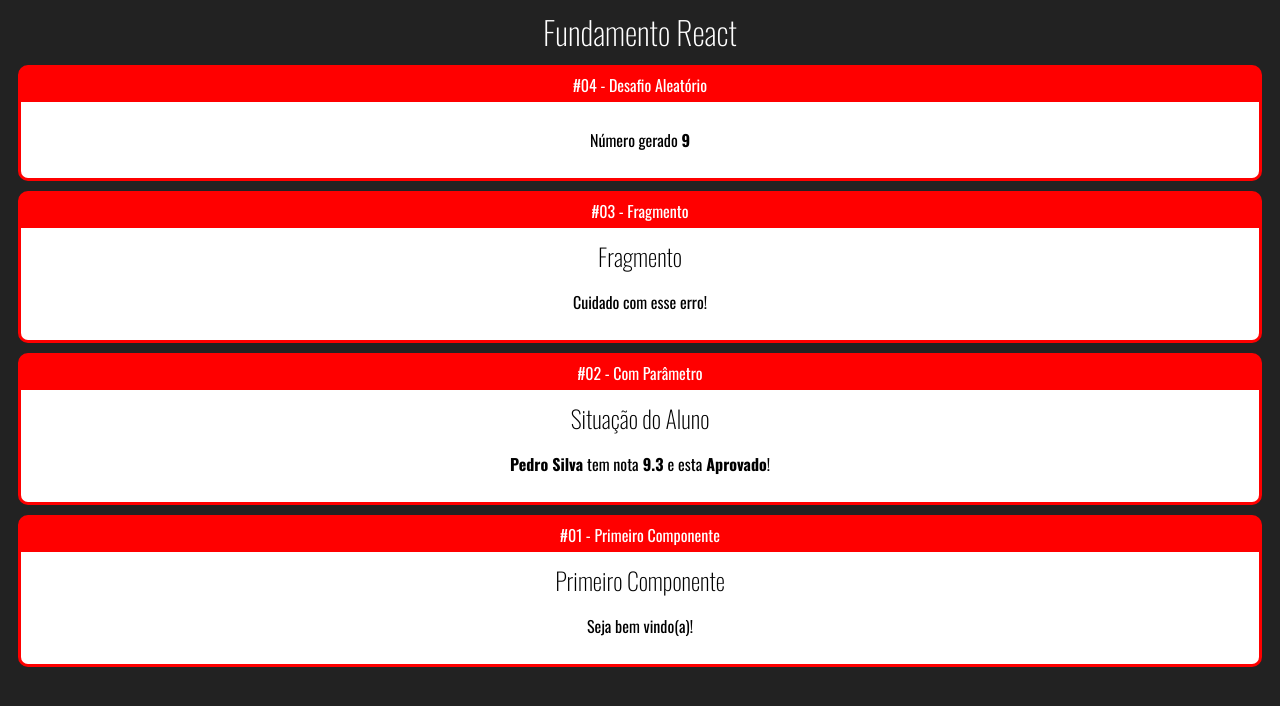
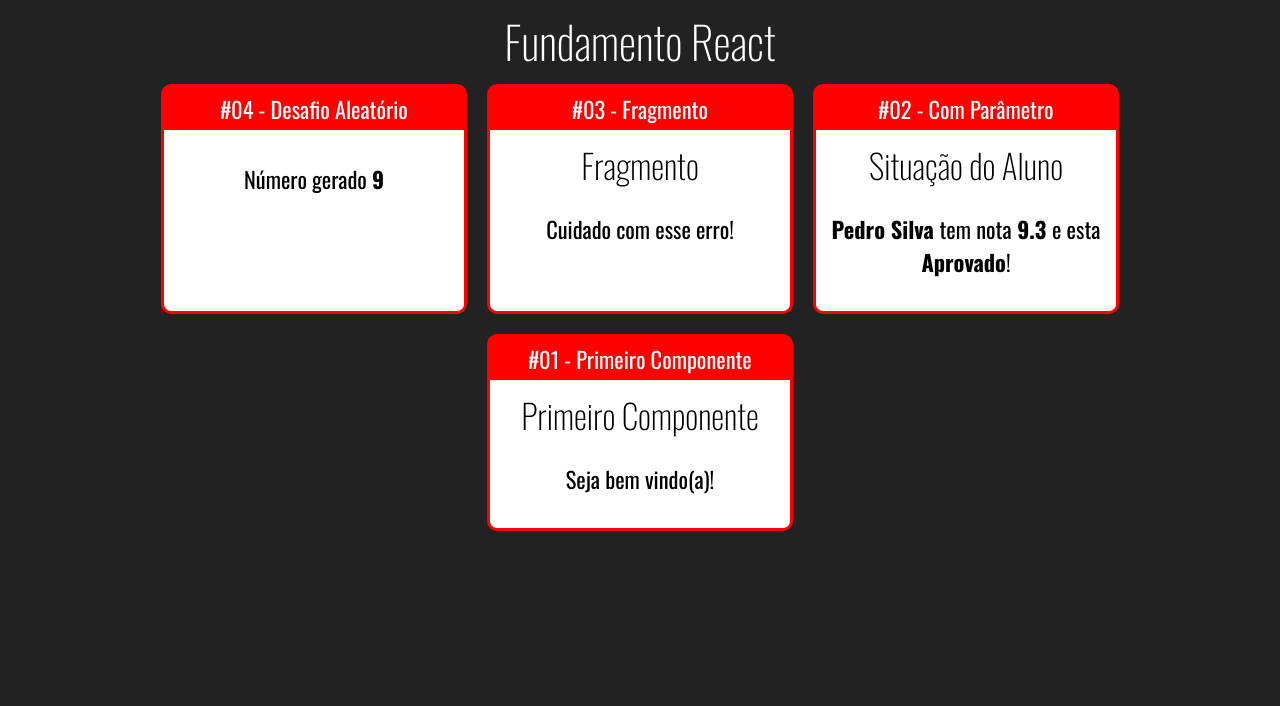
Before and after one commit to DevDaniloFerrari/fundamentos-react, a React (Create React App) app: page / in a window 1280 px wide. Shown: the top 706 px of the page. Built offline with nearby package versions, Linux system fonts and the light colour scheme.

Commit message:
aplicando flexbox

```diff
--- /dev/null
+++ b/src/App.css
@@ -0,0 +1,5 @@
+.App .Cards {
+    display: flex;
+    justify-content: center;
+    flex-wrap: wrap;
+}
--- a/src/App.jsx
+++ b/src/App.jsx
@@ -1,4 +1,5 @@
 import React from 'react';
+import './App.css';
 
 import Primeiro from './components/basicos/Primeiro';
 import ComParametro from './components/basicos/ComParametro';
@@ -7,8 +8,10 @@
 import Card from './components/layout/Card';
 
 export default () =>
-    <div id="app">
+    <div className="App">
         <h1>Fundamento React</h1>
+
+        <div className="Cards">
             <Card titulo="#04 - Desafio Aleatório">
                 <Aleatorio min={5} max={15} />
             </Card>
@@ -28,3 +31,5 @@
                 <Primeiro></Primeiro>
             </Card>
         </div>
+
+    </div>
--- a/src/components/layout/Card.css
+++ b/src/components/layout/Card.css
@@ -4,6 +4,10 @@
     overflow: hidden;
     border: 3px solid red;
     margin: 10px;
+    display: flex;
+    flex-direction: column;
+    min-width: 300px;
+    max-width: 300px;
 }
 
 .Card .Title {
@@ -16,4 +20,5 @@
     background-color: white;
     color: black;
     padding: 10px;
+    flex-grow: 1;
 }
--- a/src/index.css
+++ b/src/index.css
@@ -3,6 +3,7 @@
     color: #fff;
     font-family: Oswald;
     text-align: center;
+    font-size: 1.4rem;
 }
 
 h1,
```
Also changed, not shown: 1 other file (tests, documents, lock files or other folders). Lines whose indentation alone changed are shown as unchanged.
